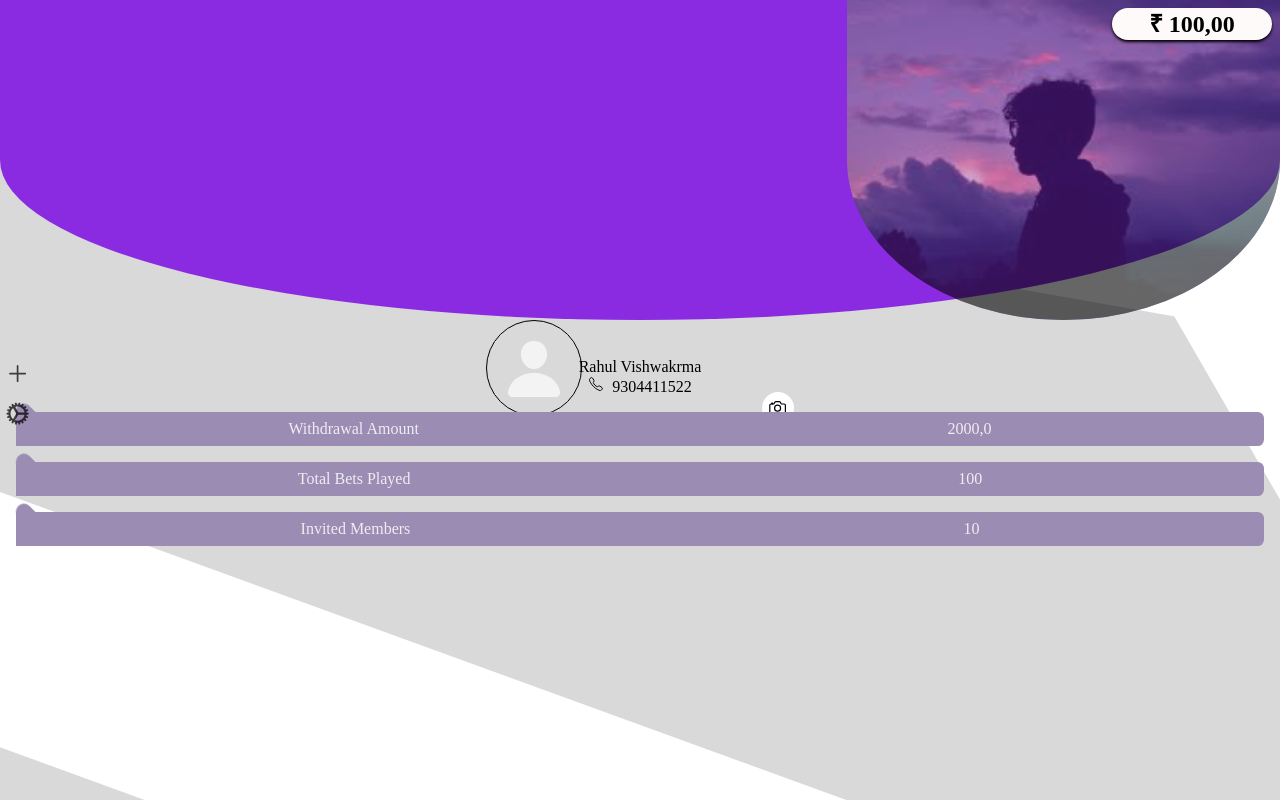
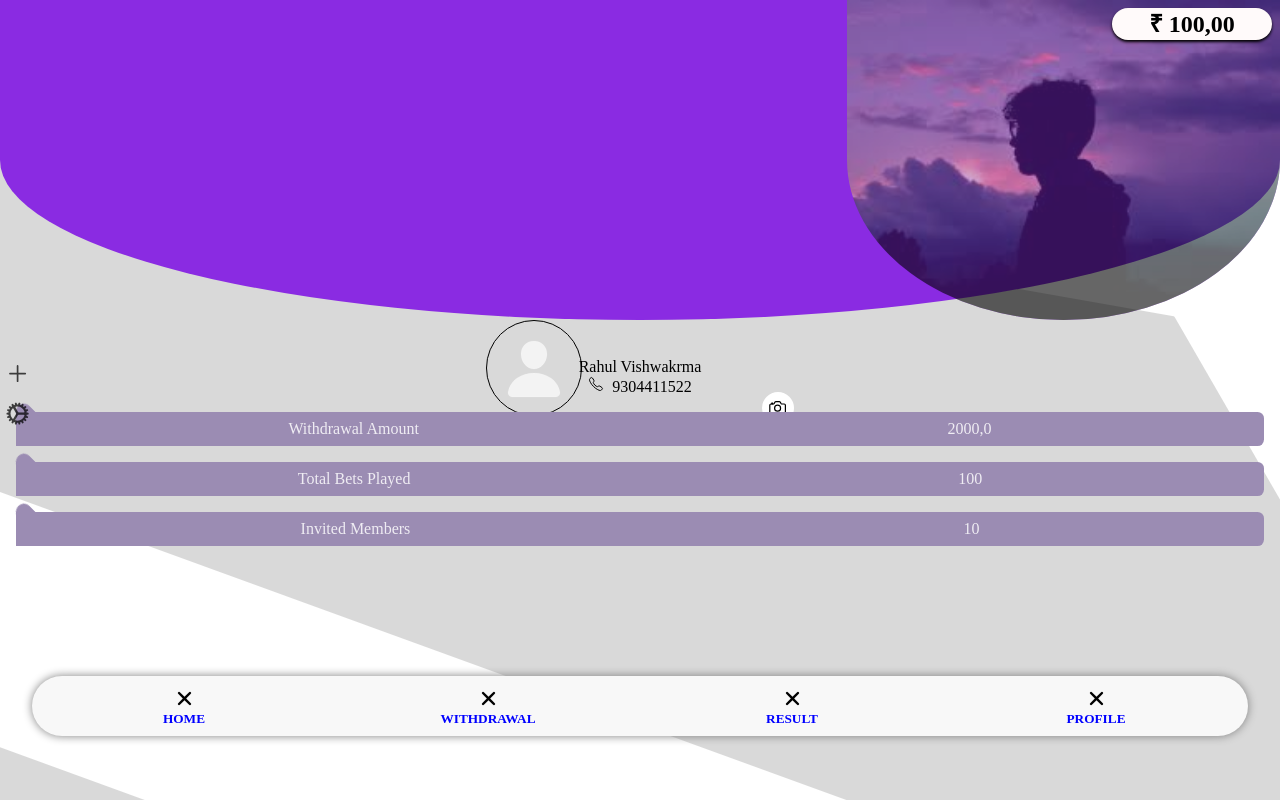
Before and after one commit to rahul-vishwakarma-05/profile, a plain HTML site: page index.html in a window 1280 px wide. Drawn offline with nearby package versions, Linux system fonts and the light colour scheme.

Commit message:
Update index.html

```diff
--- a/index.html
+++ b/index.html
@@ -51,7 +51,7 @@
 
       <!-- -----------------------------------------------creating the footer------------------------------------------ -->
 
-      <!-- <div id='footer'>
+      <div id='footer'>
 
         <div>
           <ion-icon name="close"></ion-icon>
@@ -85,7 +85,7 @@
             <h5>PROFILE</h5>
           </a>
         </div>
-      </div> -->
+      </div>
 
     </main>
 
```
